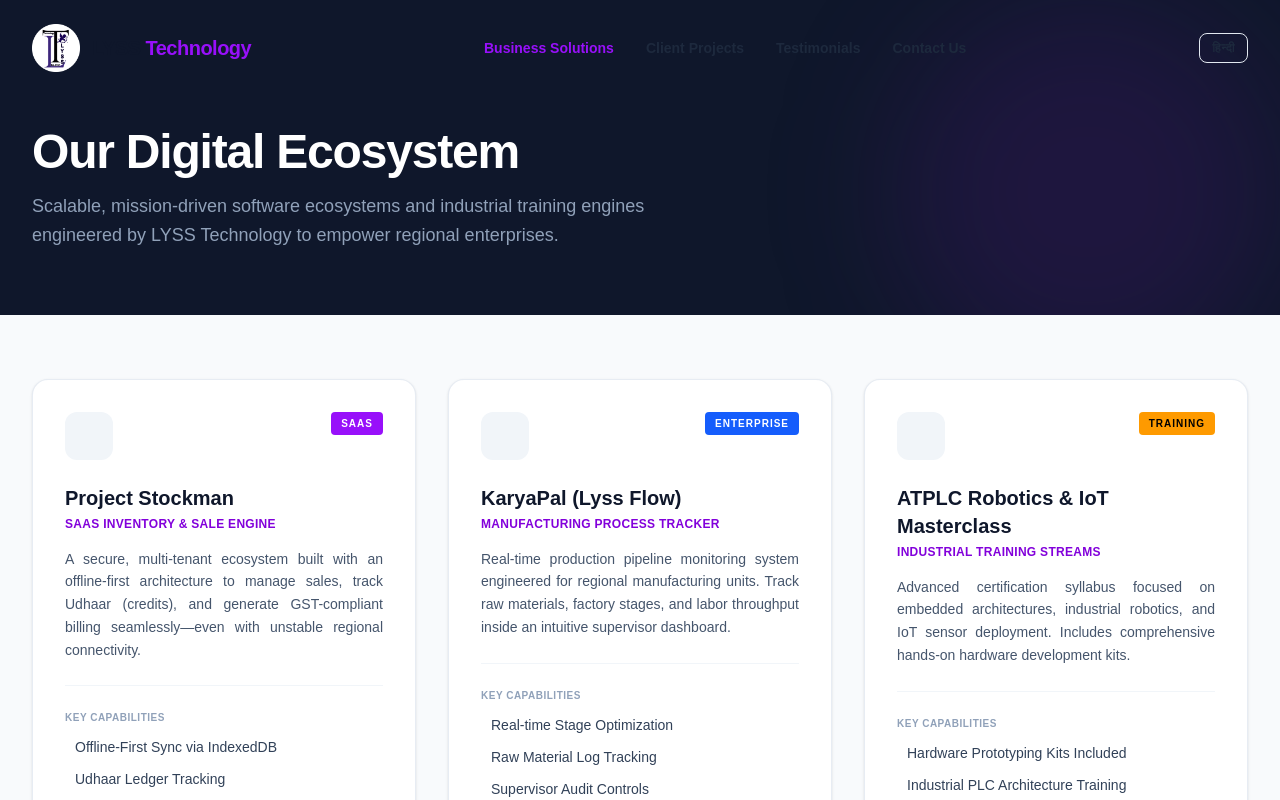
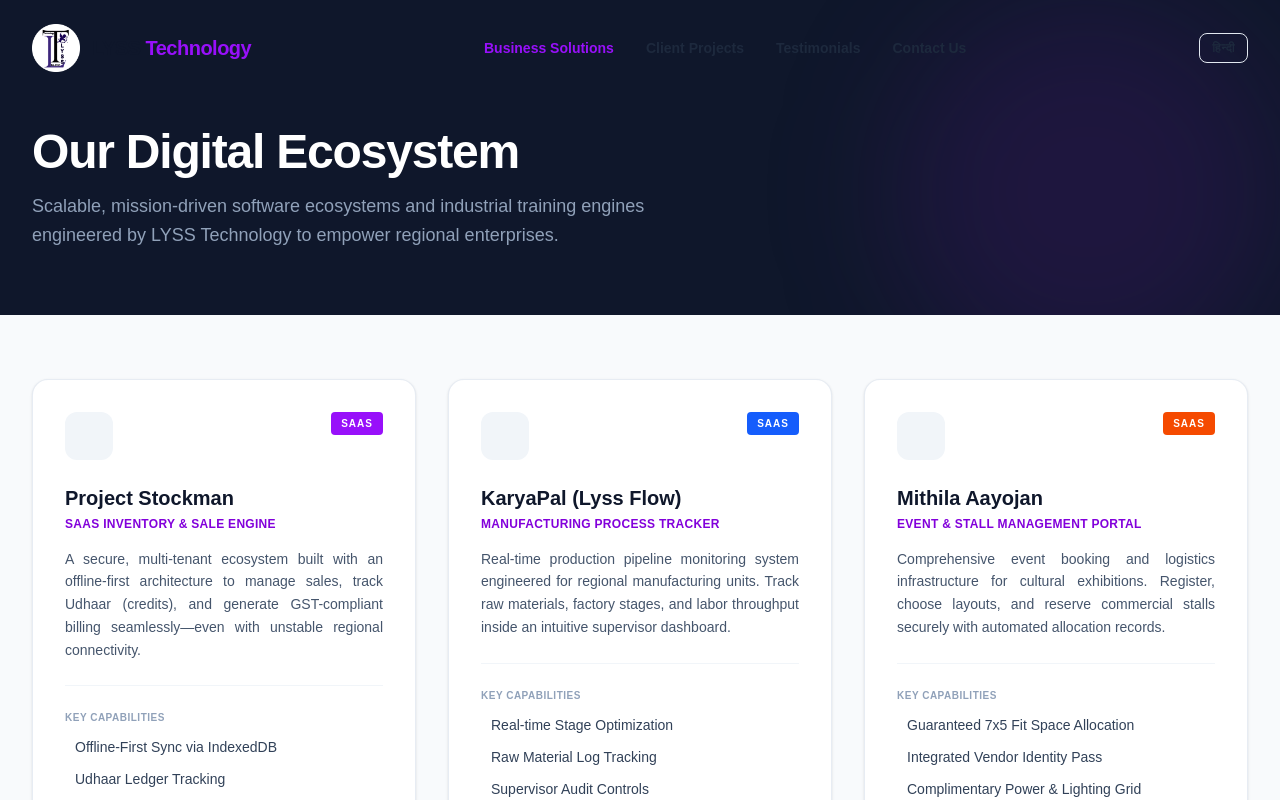
Before and after one commit to Atul18341/lyss-website, a Next.js app: page /solutions in a window 1280 px wide. Shown: the top 800 px of the page. Built offline with nearby package versions, Linux system fonts and the light colour scheme.

Commit message:
Training card removed from solutions

```diff
--- a/app/solutions/page.tsx
+++ b/app/solutions/page.tsx
@@ -39,13 +39,13 @@
       name: "KaryaPal (Lyss Flow)",
       tagline: "Manufacturing Process Tracker",
       description: "Real-time production pipeline monitoring system engineered for regional manufacturing units. Track raw materials, factory stages, and labor throughput inside an intuitive supervisor dashboard.",
-      type: "Enterprise",
+      type: "SaaS",
       price: 15000, // Enterprise license deployment baseline
       badgeColor: "bg-blue-600 text-white",
       icon: "fa-solid fa-timeline",
       features: ["Real-time Stage Optimization", "Raw Material Log Tracking", "Supervisor Audit Controls", "Secure Multi-User Access Management"]
     },
-    {
+    /*{
       id: "atplc-automation",
       name: "ATPLC Robotics & IoT Masterclass",
       tagline: "Industrial Training Streams",
@@ -55,7 +55,17 @@
       badgeColor: "bg-amber-500 text-black",
       icon: "fa-solid fa-microchip",
       features: ["Hardware Prototyping Kits Included", "Industrial PLC Architecture Training", "Verified Practical Module Assessment", "Direct Internship Certification"]
-    }
+    }*/{
+    id: "mithila-aayojan-stall",
+    name: "Mithila Aayojan",
+    tagline: "Event & Stall Management Portal",
+    description: "Comprehensive event booking and logistics infrastructure for cultural exhibitions. Register, choose layouts, and reserve commercial stalls securely with automated allocation records.",
+    type: "SaaS",
+    price: 4500, // Flat promotional stall baseline rate
+    badgeColor: "bg-orange-600 text-white",
+    icon: "fa-solid fa-store",
+    features: ["Guaranteed 7x5 Fit Space Allocation", "Integrated Vendor Identity Pass", "Complimentary Power & Lighting Grid", "Strict Non-Transferable Security Pass"]
+}
   ];
 
   // Route handling logic passing the chosen configuration to the checkout page
```
